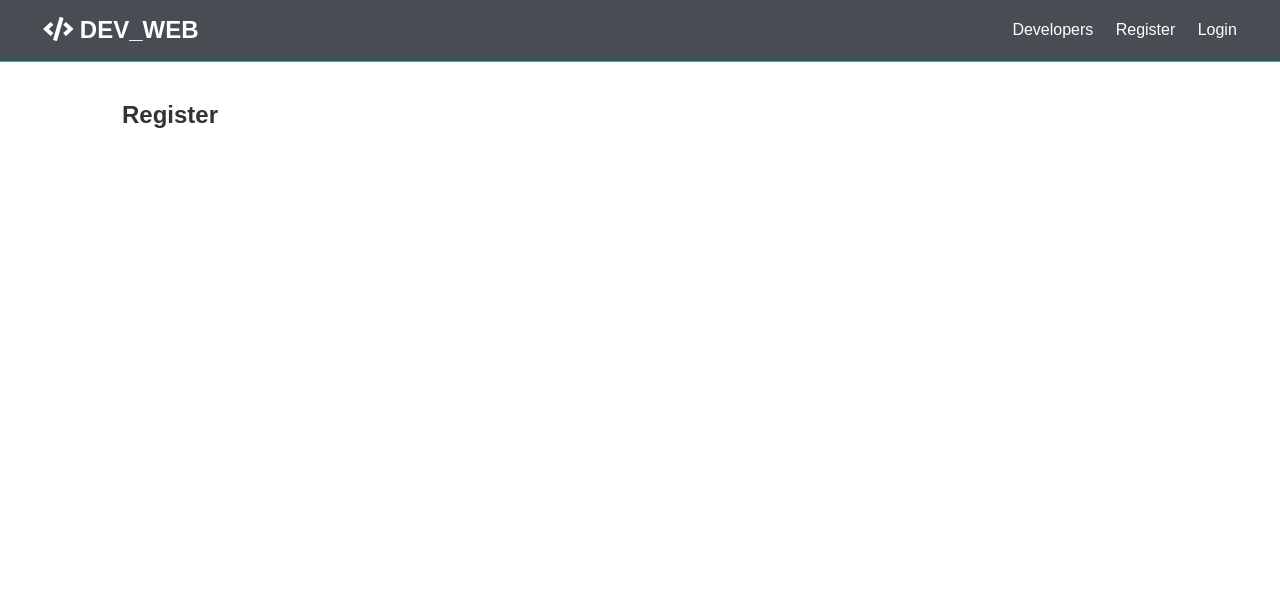
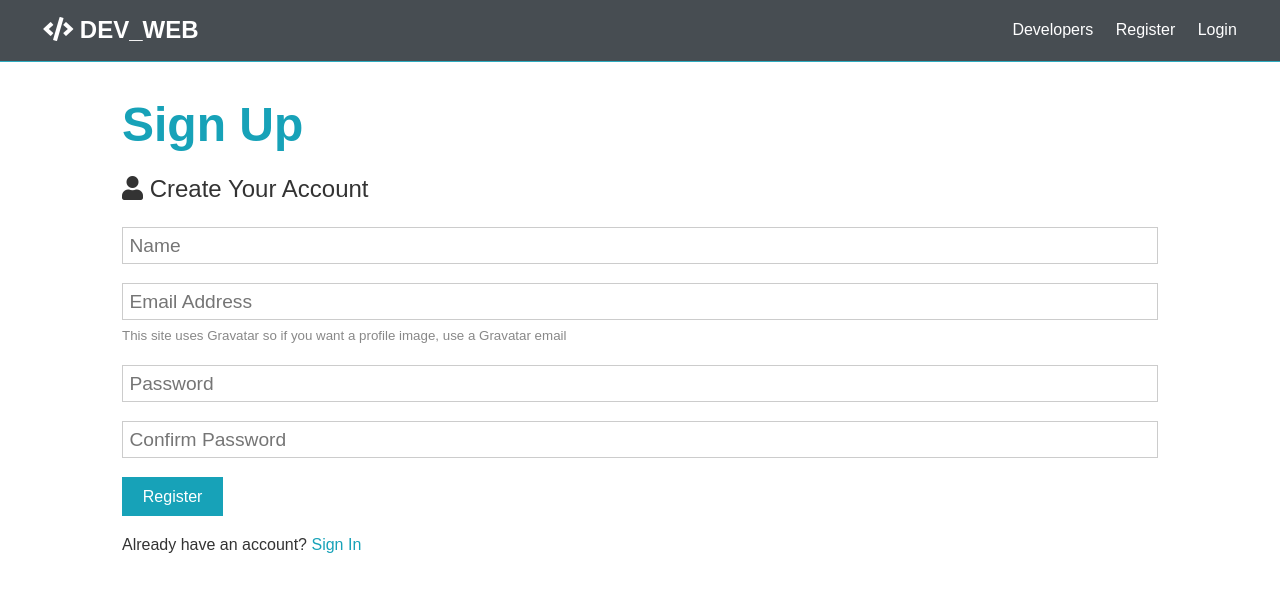
Before and after one commit to hotcoffeehero/dev_web, a React (Create React App) app in the folder dev_head/frontend/: page /register in a window 1280 px wide. Shown: the top 592 px of the page. Built offline with nearby package versions, Linux system fonts and the light colour scheme.

Commit message:
Register Form

```diff
--- a/dev_head/frontend/src/components/auth/Register.js
+++ b/dev_head/frontend/src/components/auth/Register.js
@@ -1,10 +1,83 @@
-import React from 'react'
+import React, { Fragment, useState } from 'react'
 
 const Register = () => {
+  const [formData, setFormData] = useState({
+    name: '',
+    email: '',
+    password: '',
+    password2: '',
+  })
+
+  const { name, email, password, password2 } = formData
+
+  const onChange = (e) =>
+    setFormData({ ...formData, [e.target.name]: e.target.value })
+
+  const onSubmit = (e) => {
+    e.preventDefault()
+    if (password !== password2) {
+      console.log('Passwords Do Not Match')
+    } else {
+      console.log(formData)
+    }
+  }
+
   return (
-    <div>
-      <h1>Register</h1>
-    </div>
+    <Fragment>
+      <h1 className='large text-primary'>Sign Up</h1>
+      <p className='lead'>
+        <i className='fas fa-user'></i> Create Your Account
+      </p>
+      <form className='form' onSubmit={(e) => onSubmit(e)}>
+        <div className='form-group'>
+          <input
+            type='text'
+            placeholder='Name'
+            name='name'
+            value={name}
+            onChange={(e) => onChange(e)}
+            required
+          />
+        </div>
+        <div className='form-group'>
+          <input
+            type='email'
+            placeholder='Email Address'
+            name='email'
+            value={email}
+            onChange={(e) => onChange(e)}
+          />
+          <small className='form-text'>
+            This site uses Gravatar so if you want a profile image, use a
+            Gravatar email
+          </small>
+        </div>
+        <div className='form-group'>
+          <input
+            type='password'
+            placeholder='Password'
+            name='password'
+            value={password}
+            onChange={(e) => onChange(e)}
+            minLength='6'
+          />
+        </div>
+        <div className='form-group'>
+          <input
+            type='password'
+            placeholder='Confirm Password'
+            name='password2'
+            value={password2}
+            onChange={(e) => onChange(e)}
+            minLength='6'
+          />
+        </div>
+        <input type='submit' className='btn btn-primary' value='Register' />
+      </form>
+      <p className='my-1'>
+        Already have an account? <a href='login.html'>Sign In</a>
+      </p>
+    </Fragment>
   )
 }
 
```
Also changed, not shown: 1 other file (tests, documents, lock files or other folders).
